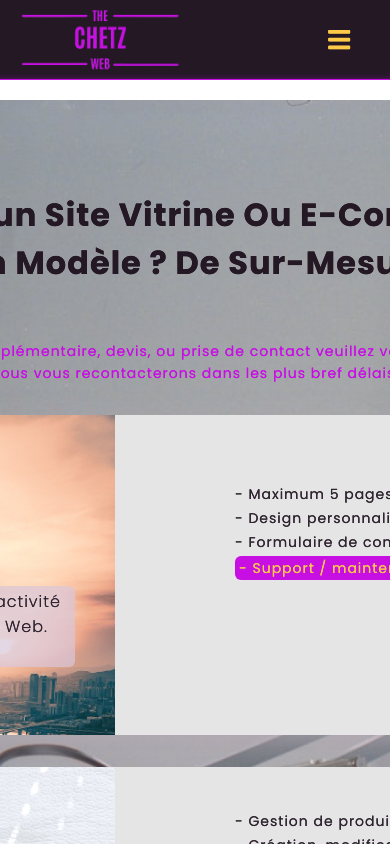
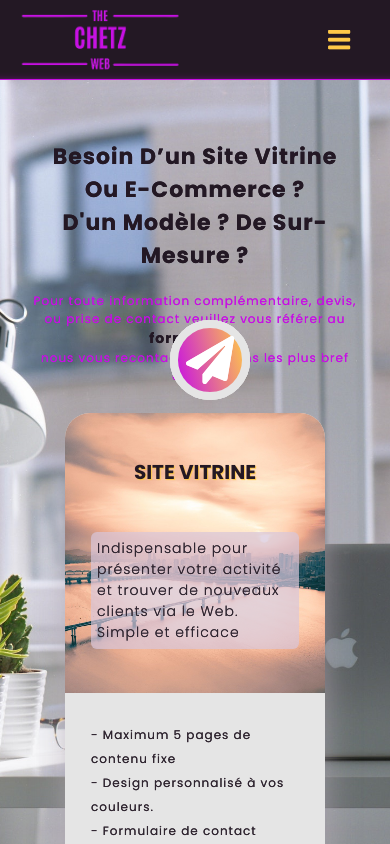
Before and after one commit to lolonai/chetz-web, a React (Create React App) app: page /services in a window 390 px wide. Shown: the top 844 px of the page. Built offline with nearby package versions, Linux system fonts and the light colour scheme.

Commit message:
mobile services page

```diff
--- a/package.json
+++ b/package.json
@@ -19,7 +19,7 @@
     "scrollreveal": "^4.0.6"
   },
   "scripts": {
-    "start": "node server",
+    "start": "react-scripts start",
     "start:dev": "react-scripts start",
     "build": "react-scripts build",
     "test": "react-scripts test",
--- a/src/Components/Services.js
+++ b/src/Components/Services.js
@@ -24,7 +24,7 @@ function Services() {
             nous vous recontacterons dans les plus bref délais.
           </p>
 
-          <div className="services-items slide-left-interval">
+          <div className="services-items slide-left-interval load-hidden">
             <div className="services-item-title bg-title-1">
               <div className="services-icon">
                 <i class="fas fa-glass-martini-alt"></i>
@@ -55,7 +55,7 @@ function Services() {
               </div>
             </div>
           </div>
-          <div className="services-items slide-right-interval">
+          <div className="services-items slide-right-interval load-hidden">
             <div className="services-item-title bg-title-2">
               <div className="services-icon">
                 <i class="fas fa-store"></i>
@@ -86,7 +86,7 @@ function Services() {
               </div>
             </div>
           </div>
-          <div className="services-items slide-left-interval">
+          <div className="services-items slide-left-interval load-hidden">
             <div className="services-item-title bg-title-3">
               <div className="services-icon">
                 <i class="fas fa-drafting-compass"></i>
@@ -118,7 +118,7 @@ function Services() {
               </div>
             </div>
           </div>
-          <div className="services-items slide-right-interval">
+          <div className="services-items slide-right-interval load-hidden">
             <div className="services-item-title bg-title-4">
               <div className="services-icon">
                 <i class="fas fa-paper-plane"></i>
--- a/src/Containers/Form.js
+++ b/src/Containers/Form.js
@@ -1,9 +1,14 @@
-import React from "react";
+import React, { useEffect } from "react";
 import { useForm } from "react-hook-form";
 import * as emailjs from "emailjs-com";
+import AnimationScroll from "../Custom/scrollReveal";
 
 export default function ContactForm() {
   const { register, handleSubmit, errors } = useForm();
+
+  useEffect(() => {
+    AnimationScroll();
+  }, []);
 
   const onSubmit = (data, e) => {
     e.preventDefault();
@@ -38,7 +43,7 @@ export default function ContactForm() {
   };
 
   return (
-    <div className="login-box">
+    <div className="login-box slide-up load-hidden">
       <h6>Contactez nous:</h6>
       <form onSubmit={handleSubmit(onSubmit)}>
         <div className="solo-input">
--- a/src/Custom/scrollReveal.js
+++ b/src/Custom/scrollReveal.js
@@ -1,4 +1,6 @@
 import ScrollReveal from "scrollreveal";
+
+// ne pas oublier la class load-hidden
 
 export default function AnimationScroll() {
   ScrollReveal({
--- a/src/Styles/component/Accueil.scss
+++ b/src/Styles/component/Accueil.scss
@@ -83,7 +83,7 @@
     justify-content: center;
     width: 100%;
     height: 112rem;
-    background-color: $dark;
+    background: linear-gradient(75deg, #c70fe4 0%, #ffc948 100%);
     .login-box {
       margin-bottom: 0;
     }
--- a/src/Styles/component/Contact.scss
+++ b/src/Styles/component/Contact.scss
@@ -6,7 +6,9 @@
   flex-direction: column;
   align-items: center;
   top: 10rem;
-  background: linear-gradient(35deg, $dark 0%, $mid-dark 100%);
+  background: url("/images/bg-web-spider.jpg") no-repeat center fixed;
+  -webkit-background-size: cover;
+  background-size: cover;
   width: 100%;
   height: 112rem;
   overflow: hidden;
--- a/src/Styles/component/Media_Query/mq1024.scss
+++ b/src/Styles/component/Media_Query/mq1024.scss
@@ -81,6 +81,40 @@
     }
   }
 
+  // page route services cards =>
+  .services-container {
+    .services-header {
+      .services-presentation {
+        .services-items {
+          width: 72rem;
+          height: 40rem;
+          .services-item-title {
+            width: 36rem;
+            .services-icon {
+              left: 31.5rem;
+              width: 9rem;
+              height: 9rem;
+            }
+            .services-title {
+              p {
+                width: 80%;
+                padding: 6px;
+              }
+            }
+          }
+          .services-item-desc {
+            .item-desc {
+              width: 28rem;
+              .mobile-item {
+                width: 40rem;
+              }
+            }
+          }
+        }
+      }
+    }
+  }
+
   // formulaire contact
 
   .login-box {
--- a/src/Styles/component/Media_Query/mq500.scss
+++ b/src/Styles/component/Media_Query/mq500.scss
@@ -81,6 +81,65 @@
     }
   }
 
+  // page route services cards =>
+  .services-container {
+    .services-header {
+      .services-presentation {
+        width: 84%;
+        h5 {
+          font-size: 2.2rem;
+        }
+        p {
+          font-size: 1.2rem;
+          span {
+            font-size: 1.4rem;
+          }
+        }
+        .services-items {
+          width: 26rem;
+          height: 100%;
+
+          .services-item-title {
+            height: 28rem;
+            .services-icon {
+              top: 24rem;
+              width: 8rem;
+              height: 8rem;
+            }
+            .services-title {
+              h6 {
+                font-size: 2rem;
+              }
+              p {
+                font-size: 1.4rem;
+              }
+            }
+          }
+          .services-item-desc {
+            .item-desc {
+              width: 80%;
+              height: 100%;
+              margin: 3rem 0;
+              p {
+                font-size: 1.2rem;
+              }
+              .mobile-item {
+                .mobile-friendly {
+                  p {
+                    font-size: 1rem;
+                  }
+                  i {
+                    font-size: 3.2rem;
+                  }
+                }
+              }
+            }
+          }
+        }
+      }
+    }
+  }
+
   // formulaire contact
 
   .login-box {
--- a/src/Styles/component/Media_Query/mq768.scss
+++ b/src/Styles/component/Media_Query/mq768.scss
@@ -157,6 +157,69 @@
     }
   }
 
+  // page route services cards =>
+  .services-container {
+    top: 8rem;
+    .services-header {
+      .services-presentation {
+        width: 80%;
+        h5 {
+          font-size: 2.4rem;
+        }
+        p {
+          span {
+          }
+        }
+        .services-items {
+          flex-direction: column;
+          width: 42rem;
+          height: 68rem;
+          .bg-title-4 {
+          }
+
+          .services-item-title {
+            width: 100%;
+            height: 32rem;
+            border-bottom-left-radius: 0;
+            border-top-right-radius: 2.5rem;
+
+            .services-icon {
+              top: 27rem;
+              left: 17rem;
+            }
+            .services-title {
+              h6 {
+              }
+              p {
+              }
+            }
+          }
+          .services-item-desc {
+            justify-content: center;
+            width: 100%;
+            .item-desc {
+              height: 32rem;
+              p {
+              }
+              .services-support {
+              }
+              .mobile-item {
+                width: 100%;
+                margin-top: 2rem;
+                .mobile-friendly {
+                  p {
+                  }
+                  i {
+                  }
+                }
+              }
+            }
+          }
+        }
+      }
+    }
+  }
+
   // formulaire contact
 
   .login-box {
--- a/src/Styles/component/Presentation.scss
+++ b/src/Styles/component/Presentation.scss
@@ -1,7 +1,8 @@
 .presentation-container {
   width: 100%;
   height: 90rem;
-  background: url("/images/presentation-bg.jpg");
+  background: url("/images/presentation-bg.jpg") no-repeat center fixed;
+  -webkit-background-size: cover;
   background-size: cover;
   display: flex;
   align-items: center;
--- a/src/Styles/component/Services.scss
+++ b/src/Styles/component/Services.scss
@@ -7,8 +7,9 @@
   flex-direction: column;
   align-items: center;
   width: 100%;
-  background: no-repeat url("/images/service-bg.jpg");
+  background: url("/images/service-bg.jpg") no-repeat center fixed;
   background-color: rgba(0, 0, 0, 0.5);
+  -webkit-background-size: cover;
   background-size: cover;
   .services-header {
     display: flex;
@@ -20,8 +21,7 @@
       align-items: center;
       flex-direction: column;
       justify-content: space-evenly;
-      width: 112rem;
-      height: 168rem;
+      width: 92%;
       margin: 4rem 0 16rem 0;
       h5 {
         font-size: 3.2rem;
@@ -29,7 +29,6 @@
         text-transform: capitalize;
         letter-spacing: 0.1rem;
         text-align: center;
-        width: 112rem;
         color: $dark;
         padding: 2rem;
         border-radius: 0.5rem;
@@ -49,7 +48,8 @@
         display: flex;
         align-items: center;
         justify-content: space-between;
-        width: 100%;
+        margin: 2.8rem 0;
+        width: 98rem;
         height: 32rem;
         background-color: #e5e5e5;
         border-radius: 2.5rem;
@@ -72,7 +72,7 @@
           display: flex;
           align-items: center;
           justify-content: center;
-          width: 48rem;
+          width: 42rem;
           height: 100%;
 
           background-size: cover;
@@ -81,7 +81,7 @@
           .services-icon {
             position: absolute;
             top: 4rem;
-            left: 43rem;
+            left: 37rem;
             display: flex;
             align-items: center;
             justify-content: center;
@@ -134,9 +134,8 @@
             flex-direction: column;
             justify-content: center;
             align-items: flex-start;
-            margin-right: 4rem;
+            margin-right: 2rem;
             width: 48rem;
-            height: 24rem;
             line-height: 3.2rem;
             p {
               font-size: 1.4rem;
@@ -189,7 +188,8 @@
 .cards-container {
   display: flex;
   justify-content: center;
-  background: no-repeat url("/images/bg-web-spider.jpg");
+  background: url("/images/bg-web-spider.jpg") no-repeat center fixed;
+  -webkit-background-size: cover;
   background-size: cover;
   height: 72rem;
   width: 100vw;
```
